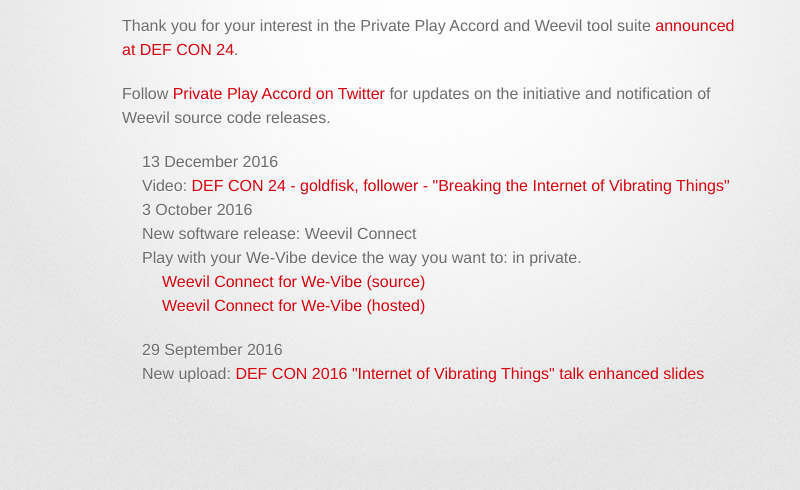
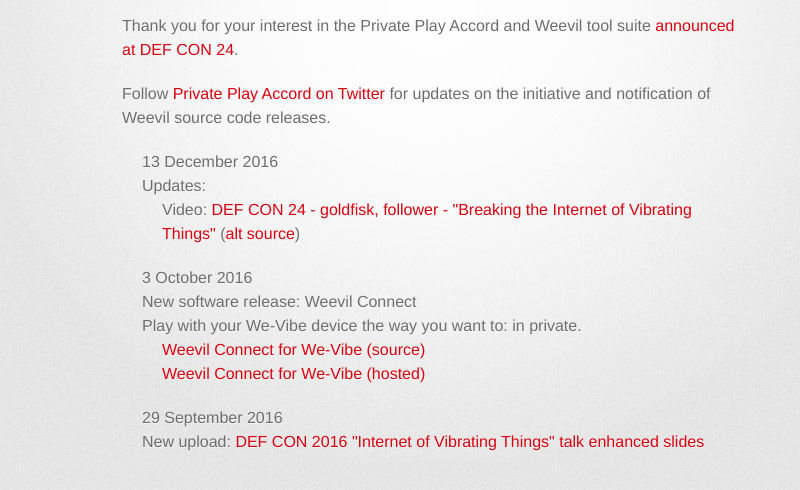
Before and after one commit to privateplayaccord/privateplayaccord-dot-com, a plain HTML site: page index.html in a window 1280 px wide. Shown: the part 112-602 px from the top of the page, without its empty margins (208-1008 px from the left). Drawn offline with Linux system fonts and the light colour scheme; a web font is replaced by a local one.

Commit message:
Add alternate video source. Formatting.

```diff
--- a/index.html
+++ b/index.html
@@ -36,7 +36,7 @@
           <p>Follow <a href="https://twitter.com/privateplaynow">Private Play Accord on Twitter</a> for updates on the initiative and notification of Weevil source code releases.</p>
 	  <p>
 	    <ul style="list-style: none; font-weight: 300;">
-              <li style="list-style: none;"><b style="font-weight: 500;">13 December 2016</b><br />Video: <a href="https://www.youtube.com/watch?v=v1d0Xa2njVg">DEF CON 24 - goldfisk, follower - "Breaking the Internet of Vibrating Things"</a></li>
+              <li style="list-style: none;"><b style="font-weight: 500;">13 December 2016</b><br />Updates: <ul><li style="list-style: none;">Video: <a href="https://www.youtube.com/watch?v=v1d0Xa2njVg">DEF CON 24 - goldfisk, follower - "Breaking the Internet of Vibrating Things"</a> (<a href="https://www.youtube.com/watch?v=vdiJYj1ih3w">alt source</a>)</li></ul></li>
 	      <li style="list-style: none;"><b style="font-weight: 500;">3 October 2016</b><br /> New software release: <b style="font-weight: 500;">Weevil Connect</b><br /> Play with your We-Vibe device the way you want to: in private. <ul><li style="list-style: none;"><a href="https://github.com/privateplayaccord/weevil/tree/master/src/web/connect">Weevil Connect for We-Vibe (source)</a></li> <li style="list-style: none;"><a href="https://privateplayaccord.github.io/weevil/connect/">Weevil Connect for We-Vibe (hosted)</a></li></ul></li>
 	      <li style="list-style: none;"><b style="font-weight: 500;">29 September 2016</b><br /> New upload: <a href="assets/defcon-2016-g0ldfisk-follower-internet-of-vibrating-things-slides-v1.1.pdf">DEF CON 2016 "Internet of Vibrating Things" talk enhanced slides</a></li>
 	    </ul>
```
